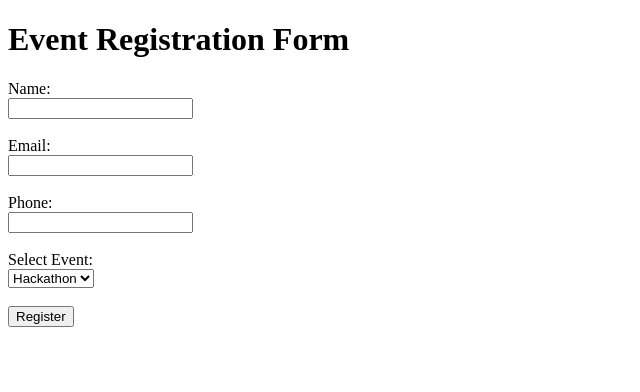
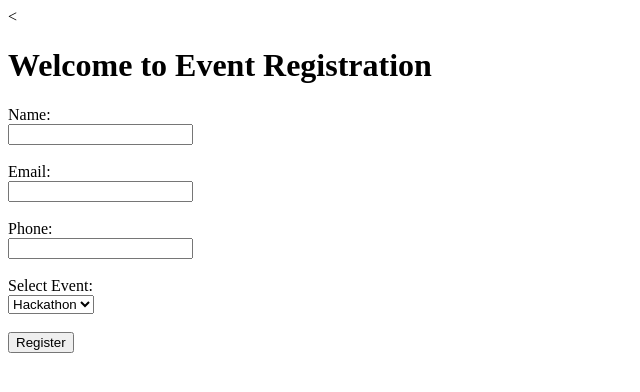
Before and after one commit to Satwik-Harpale/event-registration-Devops, a Flask app: page / in a window 1280 px wide. Shown: the top 392 px of the page, without its empty margins (0-640 px from the left). Run offline with Flask 3, Linux system fonts and the light colour scheme.

Commit message:
updated heading UI

```diff
--- a/templates/index.html
+++ b/templates/index.html
@@ -4,7 +4,7 @@
 <title>Event Registration</title>
 </head>
 <body>
-<h1>Event Registration Form</h1>
+<<h1>Welcome to Event Registration</h1>
 
 <form method="POST">
 <label>Name:</label><br>
```
